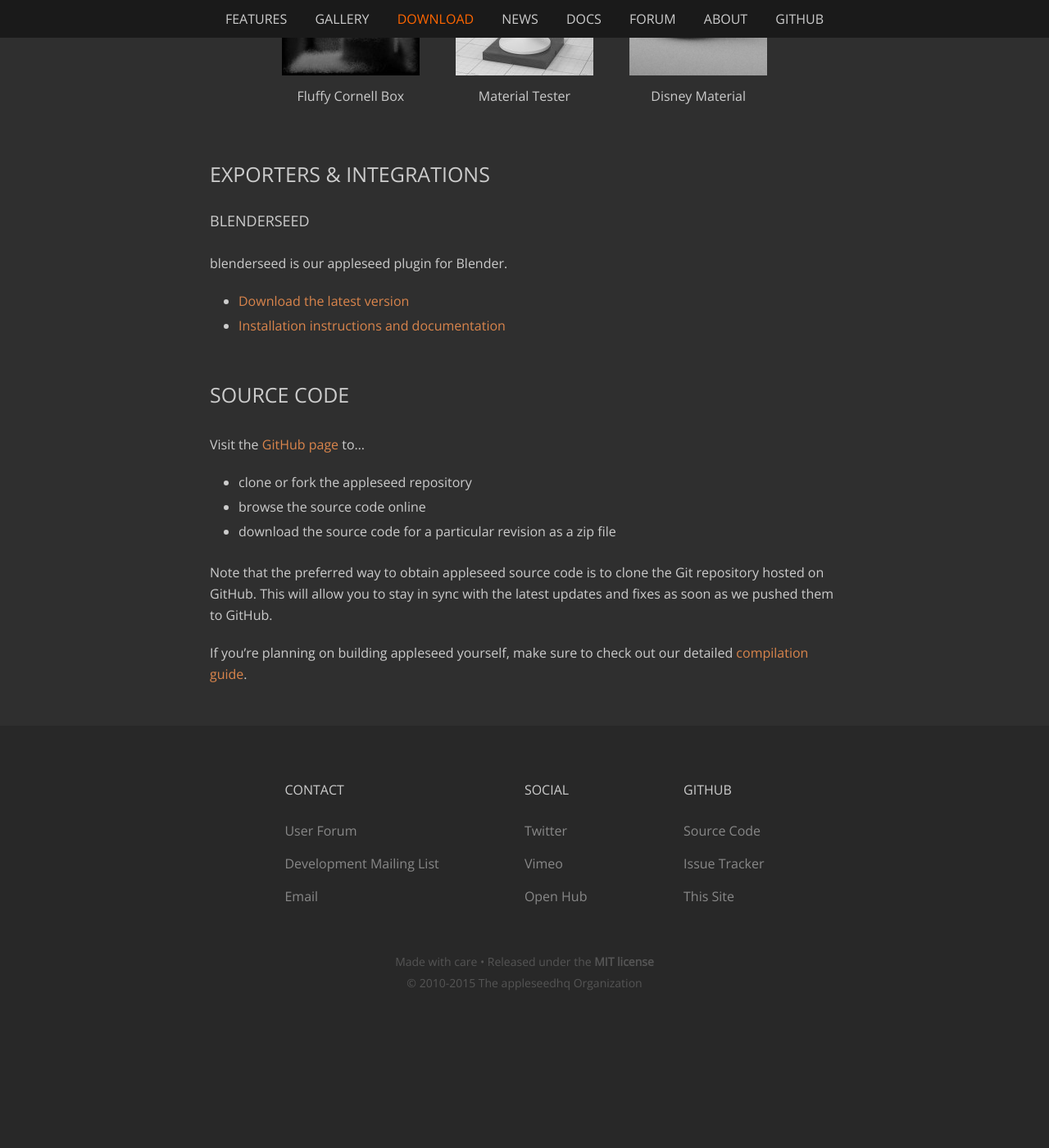
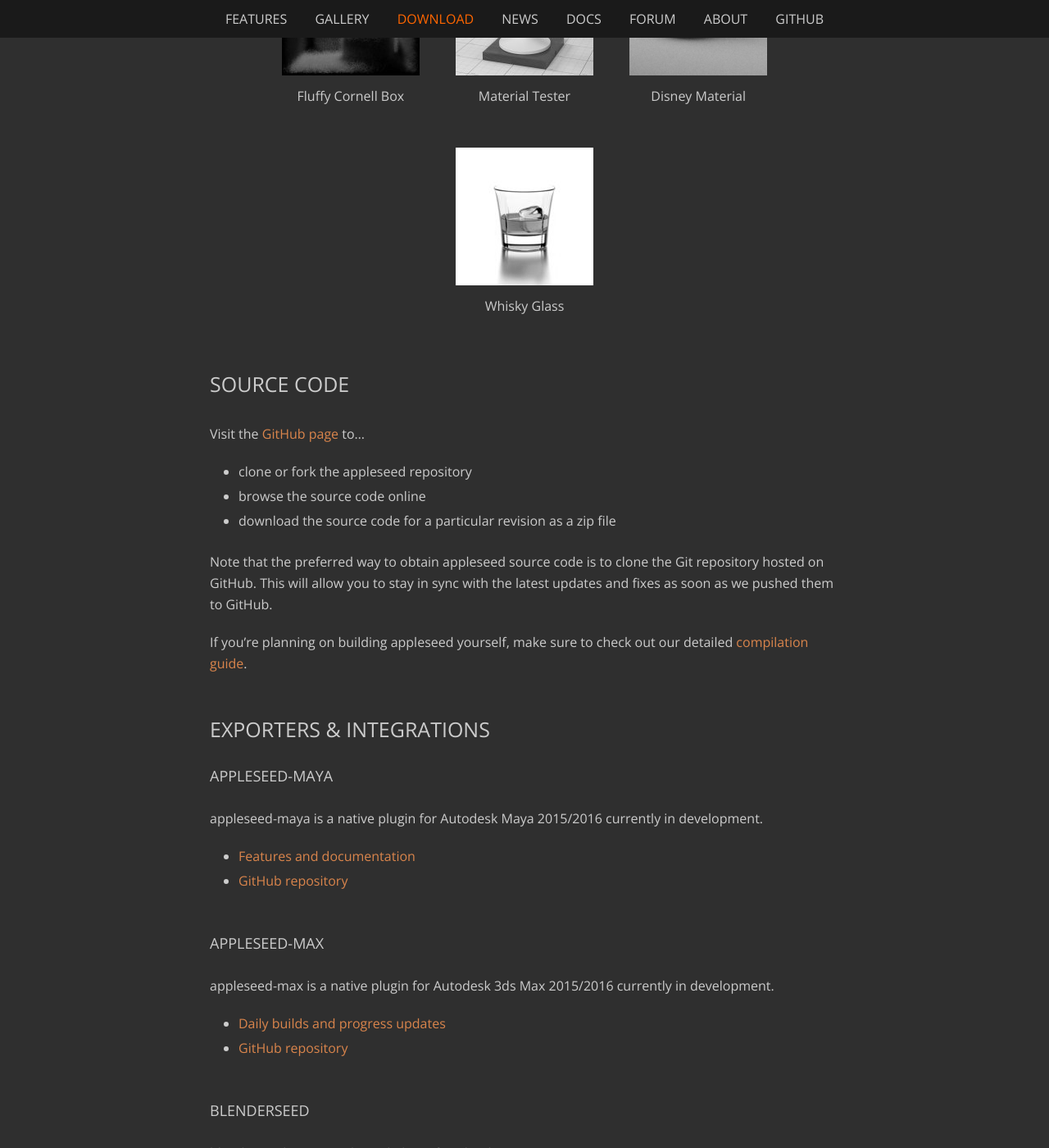
Before and after one commit to appleseedhq/appleseedhq.github.io, a Jekyll site: the page built from download.md, in a window 1280 px wide and 1400 px high, scrolled down 1417 px. Shown: the whole window at 82% size. Built offline with Jekyll 4.4.1, drawn with Linux system fonts in a browser that asks for light colours; nearby versions of some CDN libraries; before the commit the page ends 2682 px from its top, so only the background shows below that; some of the changed text lies outside the part shown.

```diff
--- a/download.md
+++ b/download.md
@@ -46,15 +46,6 @@ Follow us on [Twitter](https://twitter.com/appleseedhq) to get notified of new r
     {% endfor %}
 </div>
 
-## Exporters & Integrations
-
-### blenderseed
-
-blenderseed is our appleseed plugin for Blender.
-
-- [Download the latest version](https://github.com/appleseedhq/blenderseed/releases/latest)
-- [Installation instructions and documentation](https://github.com/appleseedhq/blenderseed/wiki)
-
 ## Source Code
 
 Visit the [GitHub page](https://github.com/appleseedhq/appleseed) to&hellip;
@@ -68,3 +59,27 @@ This will allow you to stay in sync with the latest updates and fixes as soon as
 
 If you're planning on building appleseed yourself, make sure to check out our detailed
 [compilation guide](https://github.com/appleseedhq/appleseed/wiki/Building-appleseed).
+
+## Exporters & Integrations
+
+### appleseed-maya
+
+appleseed-maya is a native plugin for Autodesk Maya 2015/2016 currently in development.
+
+- [Features and documentation](http://appleseed-maya.readthedocs.org/en/latest/)
+- [GitHub repository](https://github.com/appleseedhq/appleseed-maya)
+
+### appleseed-max
+
+appleseed-max is a native plugin for Autodesk 3ds Max 2015/2016 currently in development.
+
+- [Daily builds and progress updates](https://forum.appleseedhq.net/t/3ds-max-plugin-development/109)
+- [GitHub repository](https://github.com/appleseedhq/appleseed-max)
+
+### blenderseed
+
+blenderseed is our appleseed plugin for Blender.
+
+- [Download the latest version](https://github.com/appleseedhq/blenderseed/releases/latest)
+- [Installation instructions and documentation](https://github.com/appleseedhq/blenderseed/wiki)
+- [GitHub repository](https://github.com/appleseedhq/blenderseed)
```
Also changed, not shown: _data/releases.yml (+17 -0 lines), _data/scenes.yml (+8 -4 lines), _layouts/features.html (+5 -4 lines), img/scenes/whisky_glass.jpg (added).
